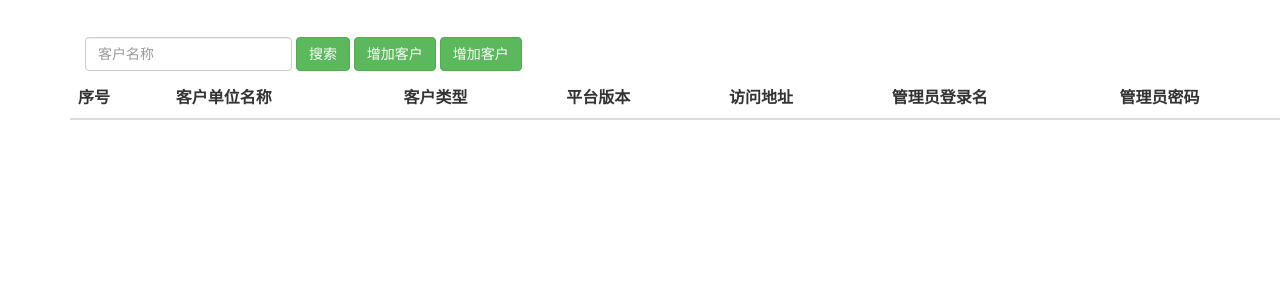
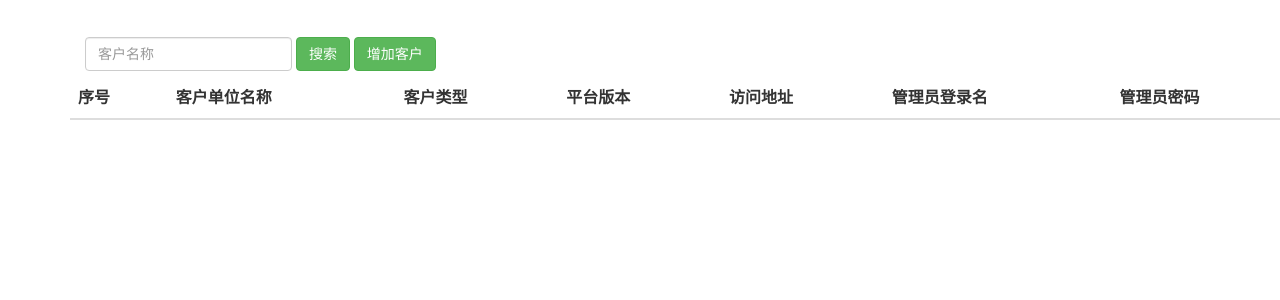
Before and after one commit to clara123clara/guest, a Django app: page /consumer_manage/ in a window 1280 px wide; the page is wider, and only the part inside the window is pictured. Shown: the part 51-351 px from the top of that part. Run offline with Django 3.2, Linux system fonts and the light colour scheme; a user stored in the database is signed in; data that the repository does not hold is empty; some libraries are stand-ins or nearby versions.

Commit message:
Update consumer_manage.html

```diff
--- a/sign/templates/consumer_manage.html
+++ b/sign/templates/consumer_manage.html
@@ -42,7 +42,6 @@
               <input name="company" type="text" placeholder="客户名称" class="form-control">
             </div>
             <button type="submit" class="btn btn-success">搜索</button>
-            <button type="submit" class="btn btn-success">增加客户</button>
             <button type="submit" class="btn btn-success">增加客户</button>
           </form>
         </div><!--/.navbar-collapse -->
```
